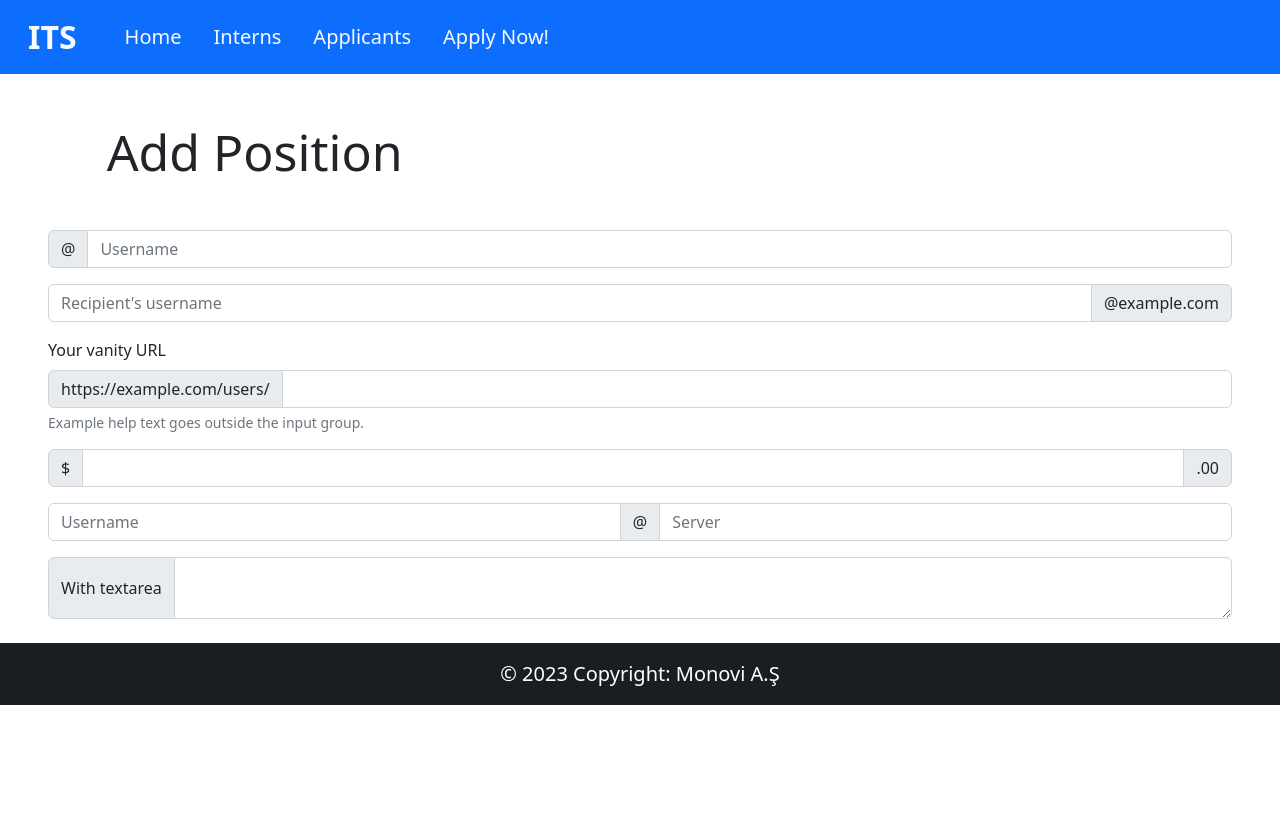
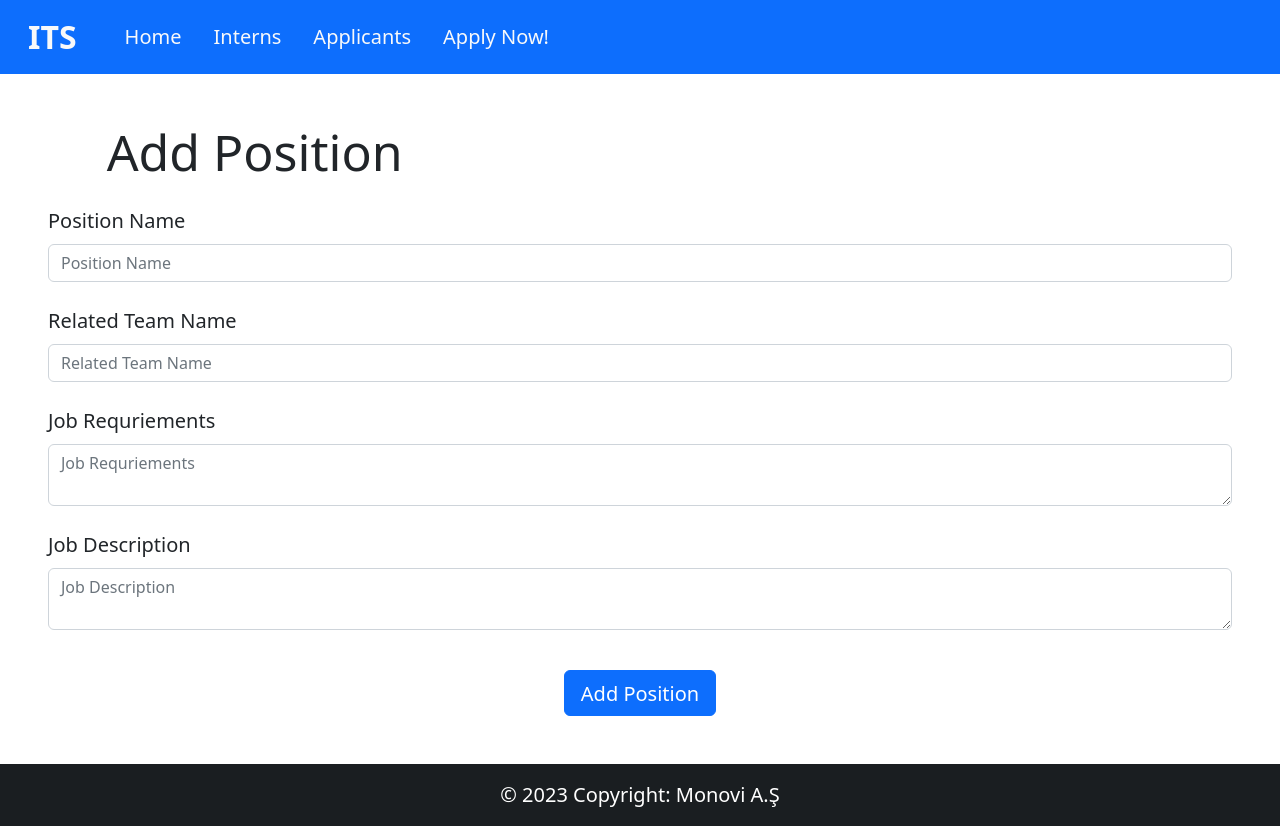
Before and after one commit to YarkinAta00/Intern_tracking_system, a Vue app in the folder deneme/: page /addposition in a window 1280 px wide. Before the commit the page ends 800 px from the top, so only its background shows below. Built offline with nearby package versions, Linux system fonts and the light colour scheme.

Commit message:
Input groups are updated

```diff
--- a/deneme/src/AddPosition.vue
+++ b/deneme/src/AddPosition.vue
@@ -1,49 +1,42 @@
 <script>
 import PageTitle from './components/PageTitle.vue';
-
-export default{
-    components: { PageTitle }
+import Button from './components/Button.vue';
+export default {
+  components: {
+    PageTitle,
+    Button,
+   }
 }
 </script>
 
 <template>
-  <PageTitle pageTitleValue="Add Position"/>
-  <div class="mx-5 mt-5 mb-4">
-    <div class="input-group mb-3">
-  <span class="input-group-text" id="basic-addon1">@</span>
-  <input type="text" class="form-control" placeholder="Username" aria-label="Username" aria-describedby="basic-addon1">
-</div>
+  <PageTitle pageTitleValue="Add Position" />
+  <div class="mx-5 mt-4 mb-4">
+    <div class="mt-4">
+      <label class="mb-2 fs-5" for="positionName">Position Name</label>
+      <input id="positionName" type="text" class="form-control" placeholder="Position Name" aria-label="Username"
+        aria-describedby="basic-addon1">
+    </div>
 
-<div class="input-group mb-3">
-  <input type="text" class="form-control" placeholder="Recipient's username" aria-label="Recipient's username" aria-describedby="basic-addon2">
-  <span class="input-group-text" id="basic-addon2">@example.com</span>
-</div>
+    <div class="mt-4">
+      <label class="mb-2 fs-5" for="teamName">Related Team Name</label>
+      <input id="teamName" type="text" class="form-control" placeholder="Related Team Name" aria-label="Related Team Name"
+        aria-describedby="basic-addon2">
+    </div>
+    <div class="mt-4">
+      <label class="mb-2 fs-5" for="jobRequirements">Job Requriements</label>
+      <textarea id="jobRequirements" class="form-control" aria-label="With textarea"
+        placeholder="Job Requriements"></textarea>
+    </div>
 
-<div class="mb-3">
-  <label for="basic-url" class="form-label">Your vanity URL</label>
-  <div class="input-group">
-    <span class="input-group-text" id="basic-addon3">https://example.com/users/</span>
-    <input type="text" class="form-control" id="basic-url" aria-describedby="basic-addon3 basic-addon4">
+    <div class="mt-4">
+      <label class="mb-2 fs-5" for="jobDescription">Job Description</label>
+      <textarea id="jobDescription" class="form-control" aria-label="With textarea"
+        placeholder="Job Description"></textarea>
+    </div>
+
+    <div class="container-sm d-flex flex-column align-items-center justify-content-center mt-3 p-4">
+      <Button class="pt-2 px-3 fs-5" buttonText="Add Position"/>
+    </div>
   </div>
-  <div class="form-text" id="basic-addon4">Example help text goes outside the input group.</div>
-</div>
-
-<div class="input-group mb-3">
-  <span class="input-group-text">$</span>
-  <input type="text" class="form-control" aria-label="Amount (to the nearest dollar)">
-  <span class="input-group-text">.00</span>
-</div>
-
-<div class="input-group mb-3">
-  <input type="text" class="form-control" placeholder="Username" aria-label="Username">
-  <span class="input-group-text">@</span>
-  <input type="text" class="form-control" placeholder="Server" aria-label="Server">
-</div>
-
-<div class="input-group">
-  <span class="input-group-text">With textarea</span>
-  <textarea class="form-control" aria-label="With textarea"></textarea>
-</div>
-  </div>
-
 </template>
```
